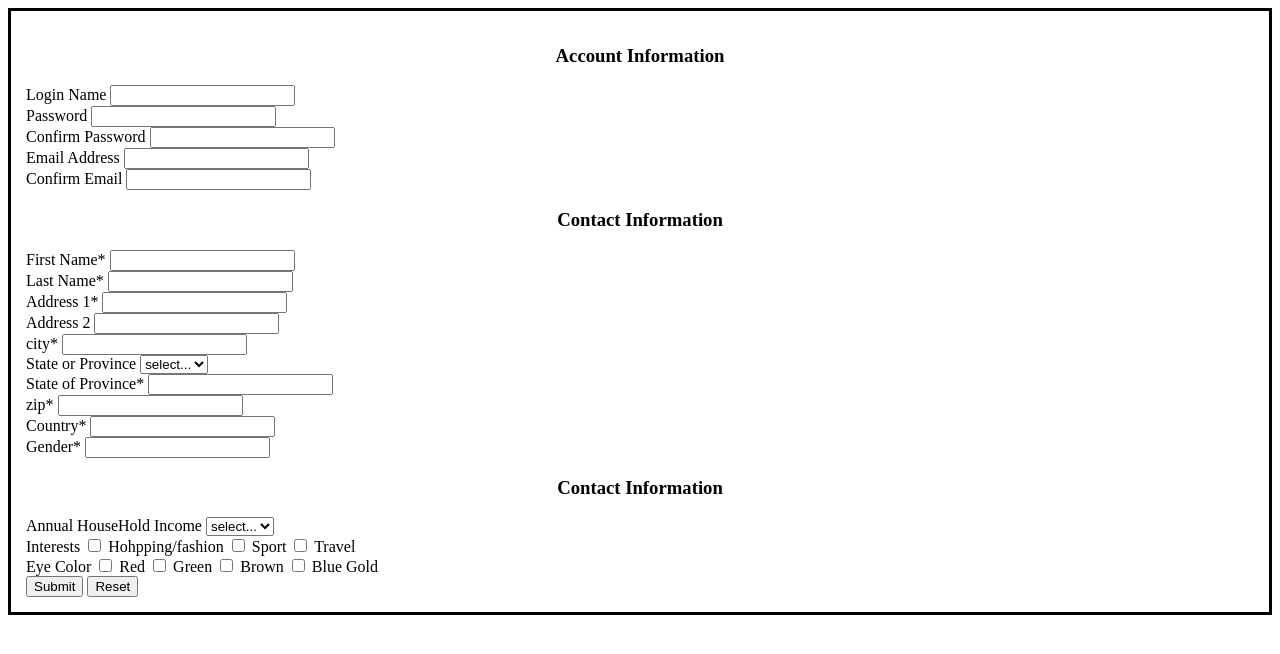
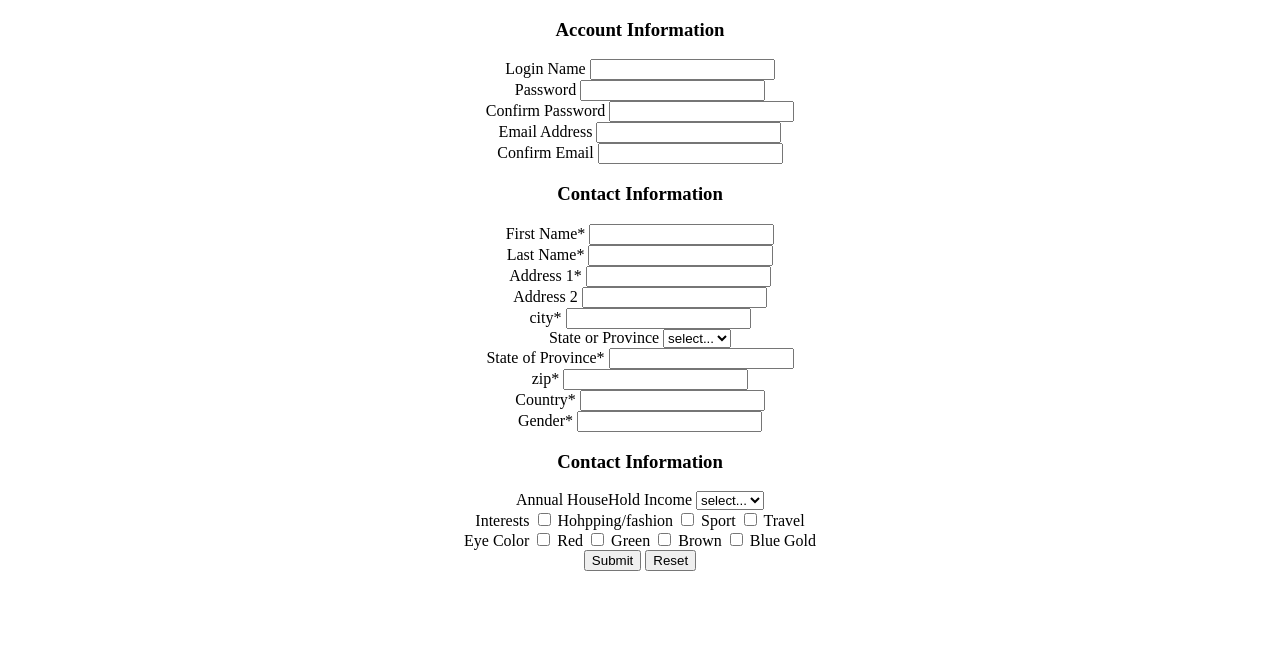
Before and after one commit to hassan369/HTML-CSS-TASKS, a plain HTML site: page 18-10-2022/task3.html in a window 1280 px wide. Drawn offline with Linux system fonts and the light colour scheme.

Commit message:
changing align

```diff
--- a/18-10-2022/task3.html
+++ b/18-10-2022/task3.html
@@ -7,7 +7,7 @@
     <title>Document</title>
 </head>
 <body>
-    <form action="" style="border: 3px solid black; padding: 15px;">
+    <form action=""  padding: 15px;" align="center">
 
 
         <h3 align="center">Account Information</h3>
```
